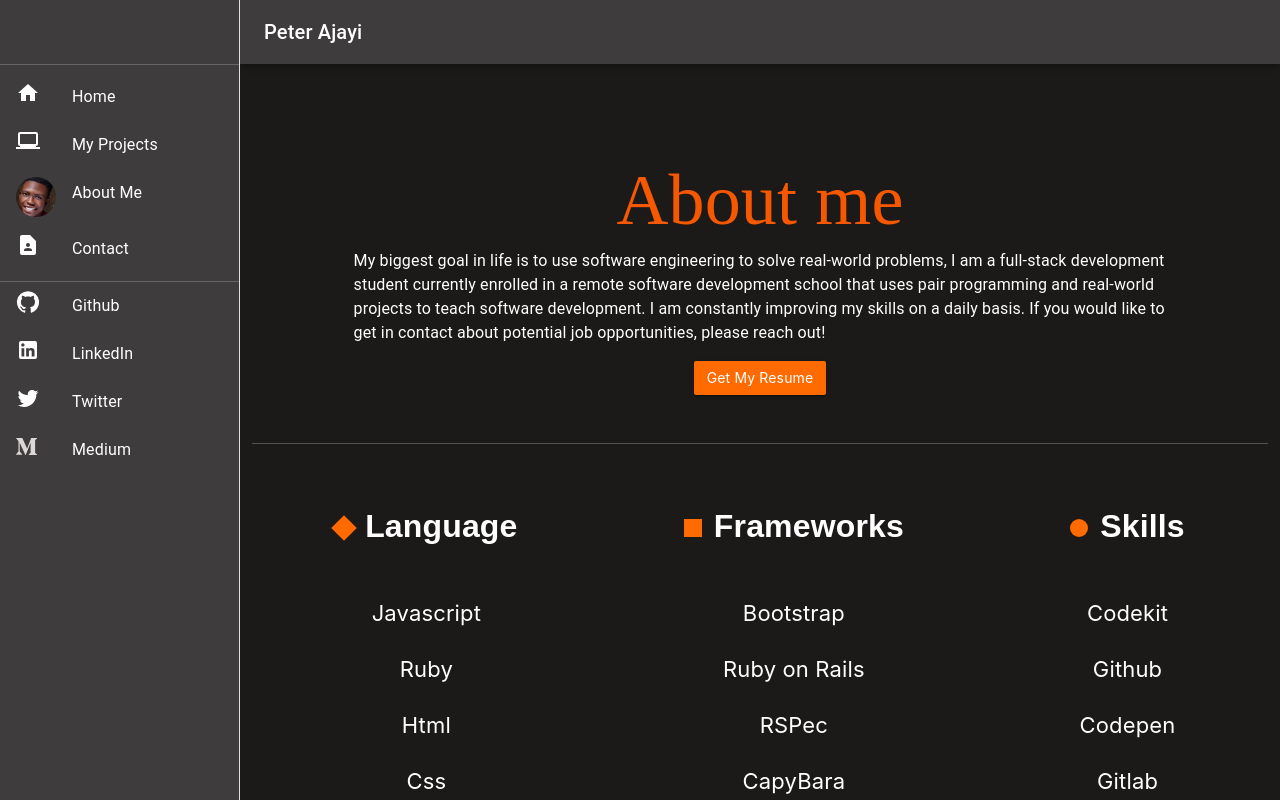
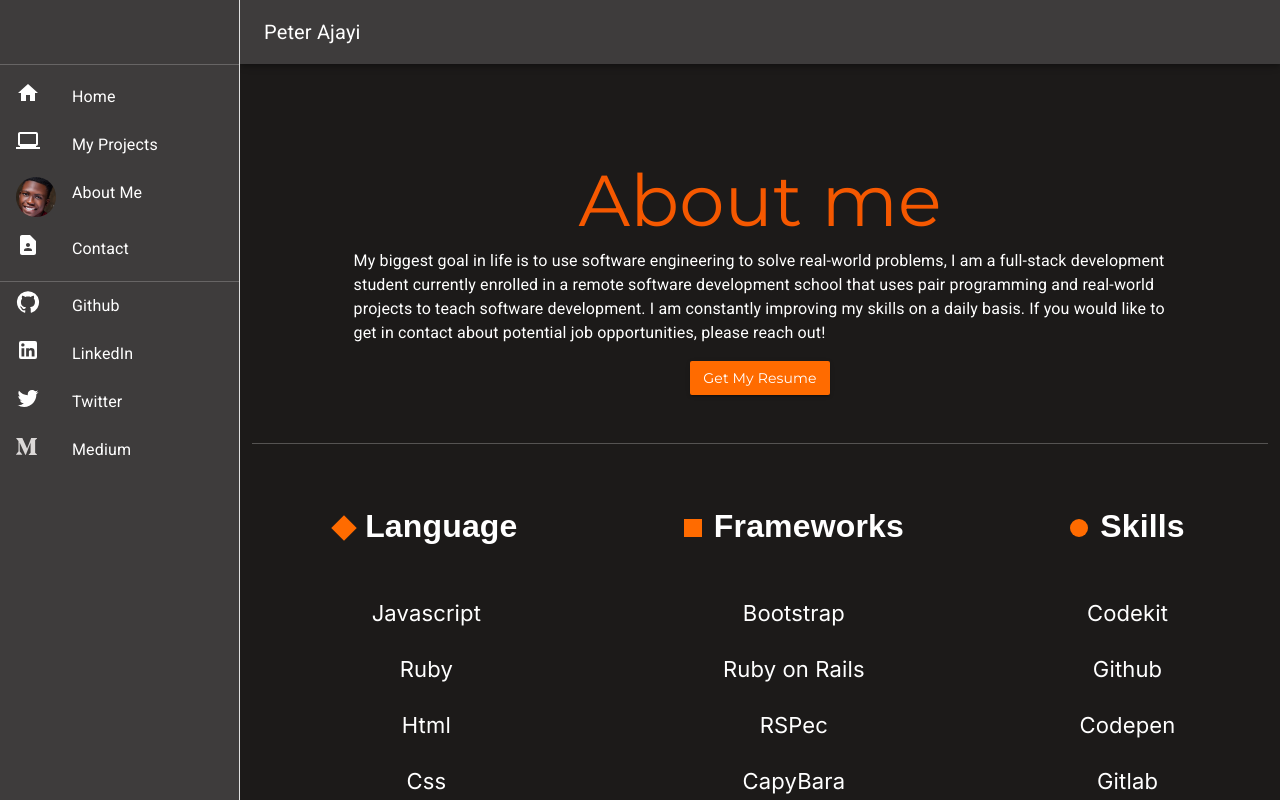
Before and after one commit to peterdgreat/My-Personal-Website, a React (Create React App) app: page /about in a window 1280 px wide. Built offline with nearby package versions, Linux system fonts and the light colour scheme.

Commit message:
Linters setup and fixed all linters issuess

```diff
--- a/src/components/About.js
+++ b/src/components/About.js
@@ -6,7 +6,7 @@ export default function About() {
   return (
     <div className="container mt-5 ">
       <header className="d-flex flex-column justify-content-center align-items-center">
-        <h2 className="name mt-5">About me</h2>
+        <h2 className="name mt-5 proj-family">About me</h2>
         <p className="d-size">
           {' '}
           My biggest goal in life is to use software engineering to solve
--- a/src/components/Project.js
+++ b/src/components/Project.js
@@ -1,7 +1,6 @@
 import React from 'react';
 import '../styles/Projects.css';
 import { useSelector } from 'react-redux';
-
 import ImageList from '@mui/material/ImageList';
 import ImageListItem from '@mui/material/ImageListItem';
 import ImageListItemBar from '@mui/material/ImageListItemBar';
@@ -85,7 +84,7 @@ export default function Project() {
   return (
     <>
       <ListSubheader component="div" className="text-center">
-        <h2>My Projects</h2>
+        <h2 className="proj-family">My Projects</h2>
       </ListSubheader>
       <div className="d-flex justify-content-center project">
         <ImageList
@@ -102,7 +101,7 @@ export default function Project() {
                   className={classes.img}
                 />
                 <ImageListItemBar
-                  className={classes.seeProj}
+                  className={`${classes.seeProj} proj-family`}
                   title={project.btn}
                   id={project.id}
                   onClick={handleOpen}
--- a/src/styles/Contact.css
+++ b/src/styles/Contact.css
@@ -1,3 +1,5 @@
+@import url('https://fonts.googleapis.com/css2?family=Inter');
+
 .contact {
   background-color: #fff;
 }
--- a/src/styles/Home.css
+++ b/src/styles/Home.css
@@ -1,3 +1,4 @@
+@import url('https://fonts.googleapis.com/css2?family=Montserrat&family=Roboto');
 
 .home-bg {
   height: 100% !important;
@@ -8,7 +9,7 @@
 }
 
 .name {
-  font-family: Crete Round;
+  font-family: Montserrat, Arial, Helvetica, sans-serif;
   font-style: normal;
   font-weight: normal;
   font-size: 72px;
@@ -17,7 +18,7 @@
 }
 
 .title {
-  font-family: Inter;
+  font-family: Roboto, Arial, Helvetica, sans-serif;
   font-style: normal;
   font-weight: 500;
   font-size: 32px;
@@ -26,7 +27,7 @@
 }
 
 .description {
-  font-family: Inter;
+  font-family: Inter, Arial, Helvetica, sans-serif;
   font-style: normal;
   font-weight: normal;
   font-size: 20px;
--- a/src/styles/Modal.css
+++ b/src/styles/Modal.css
@@ -1,3 +1,6 @@
+
+@import url('https://fonts.googleapis.com/css2?family=Montserrat&family=Roboto');
+
 a:any-link {
   color: #fff;
   text-decoration: none;
@@ -24,7 +27,7 @@ a:any-link {
   border: 1px solid transparent;
   border-radius: 2px;
   text-decoration: none;
-  font-family: Inter;
+  font-family: Montserrat, Arial, Helvetica, sans-serif;
   background-color: #ff6b00;
   box-shadow: 0 2px 2px 0 rgba(0, 0, 0, 0.14), 0 3px 1px -2px rgba(0, 0, 0, 0.2), 0 1px 5px 0 rgba(0, 0, 0, 0.12);
 }
--- a/src/styles/Projects.css
+++ b/src/styles/Projects.css
@@ -1,3 +1,9 @@
+@import url('https://fonts.googleapis.com/css2?family=Montserrat&family=Roboto');
+
+.proj-family {
+  font-family: Montserrat, Arial, Helvetica, sans-serif;
+}
+
 .works {
   color: #fff;
 }
```
